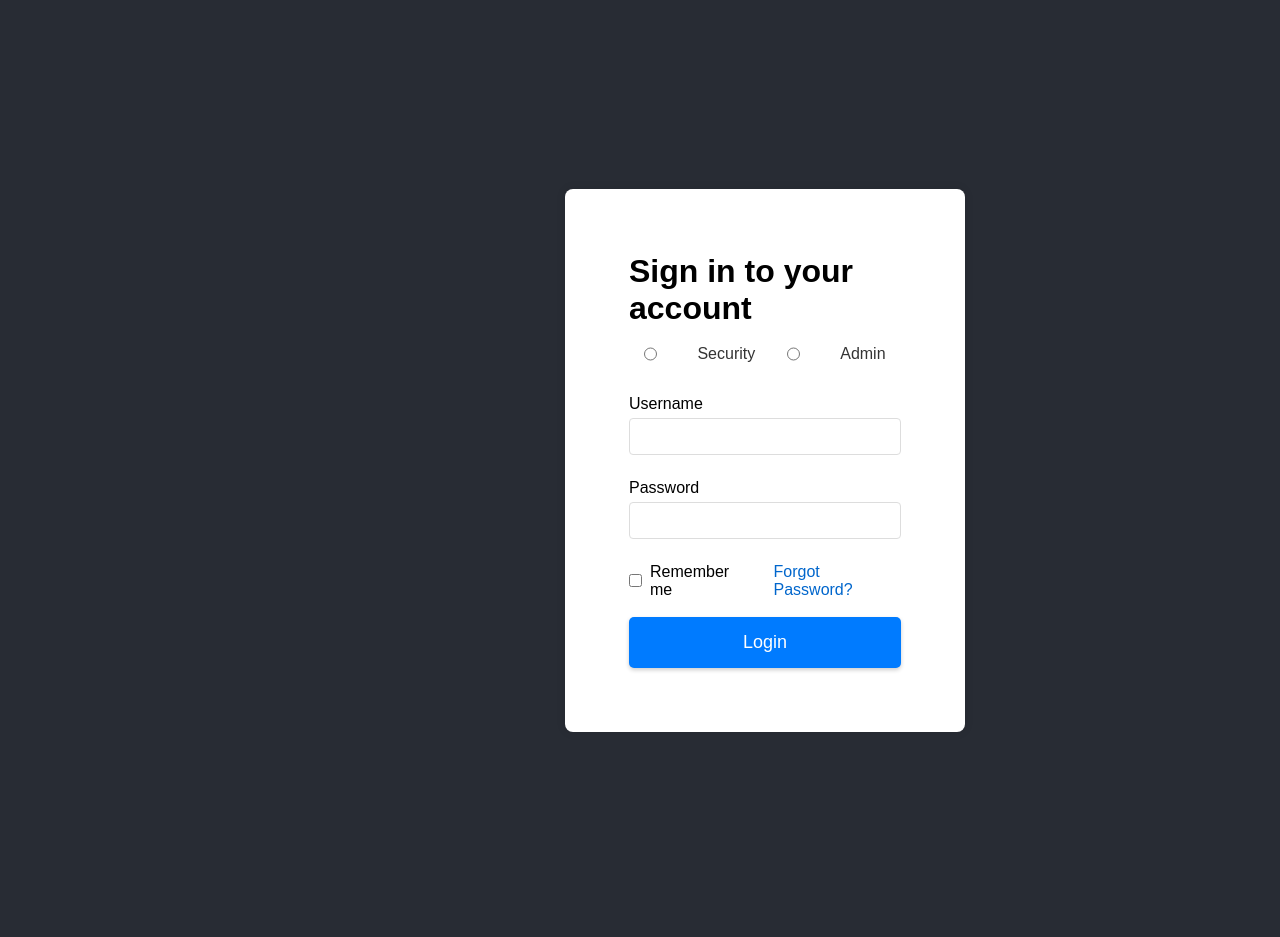
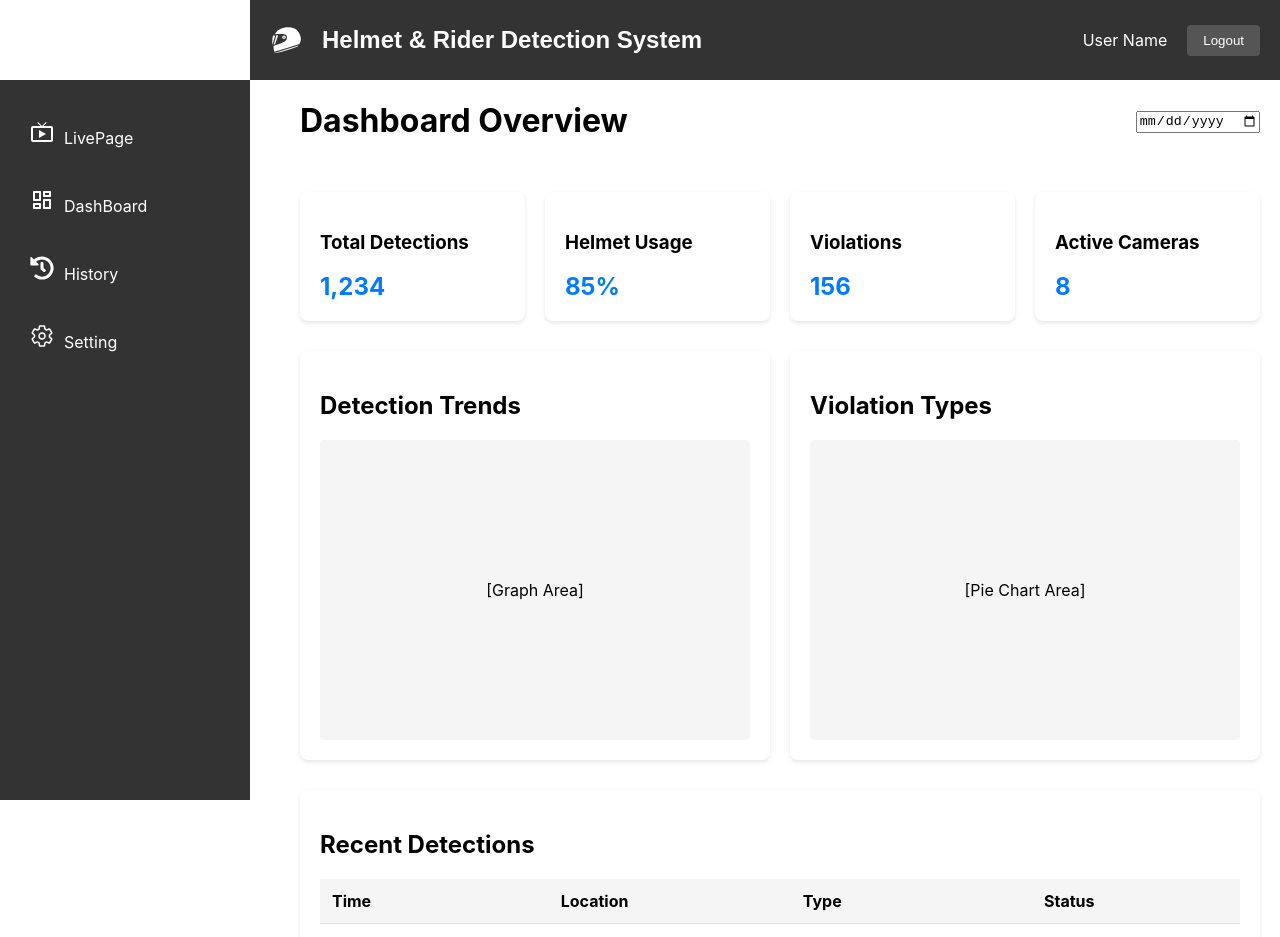
Before and after one commit to PhutawanNick/project-frontend, a React (Create React App) app: page / in a window 1280 px wide. Shown: the top 937 px of the page. Before the commit the page ends 860 px from the top, so only its background shows below. Built offline with nearby package versions, Linux system fonts and the light colour scheme.

Commit message:
Add function

```diff
--- a/src/App.js
+++ b/src/App.js
@@ -1,28 +1,24 @@
-import { BrowserRouter as Router, Routes, Route, useLocation } from 'react-router-dom';
-import Login from './pages/login/LoginPage';
-import HomePage from './pages/home/HomePage';
+import { BrowserRouter as Router, Routes, Route } from 'react-router-dom';
+import LivePage from './pages/live/LivePage';
+import DashBoard from './pages/dashboard/DashBoardPage';
+import History from './pages/history/HistoryPage';
+import Settings from './pages/setting/SettingPage';
+import Navbar from './components/Navbar';
 import Sidebar from './components/Sidebar';
-import Navbar from './components/Navbar';
+
 
 function App() {
-  const ShowNavbarAndHeader = () => {
-    const location = useLocation();
-    return location.pathname !== '/' && location.pathname !== '/login' ?(
-    <>
-      <Navbar />
-      <Sidebar />
-    </>
-    ) : null;
-  }
-
   return (
     <Router>
       <div className="App">
-        <ShowNavbarAndHeader />
+        <Navbar />
+        <Sidebar />
         <Routes>
-          <Route path="/" element={<Login />} />
-          <Route path="/home" element={<HomePage />} />
-          <Route path="/login/" element={<Login />} />
+          <Route path="/" element={<DashBoard />} />
+          <Route path="/LivePage" element={<LivePage />} />
+          <Route path="/DashBoard" element={<DashBoard />} />
+          <Route path="/History" element={<History />} />
+          <Route path="/Setting" element={<Settings />} />
         </Routes>
       </div>
     </Router>
--- a/src/components/Navbar.css
+++ b/src/components/Navbar.css
@@ -1,18 +1,19 @@
 /* กำหนดสไตล์หลักของ header */
 .header {
-    position: fixed;                  /* กำหนดตำแหน่งแบบคงที่ */
-    top: 0;                          /* ชิดขอบบน */
-    right: 0;                        /* ชิดขอบขวา */
-    left: 0;                     /* แก้ไขให้เท่ากับความกว้างของ Sidebar */
-    height: 60px;                    /* ลดความสูงลง */
-    background-color: #333;          /* สีพื้นหลังเทาเข้ม */
-    color: white;                    /* สีตัวอักษรขาว */
-    display: flex;                   /* จัดเรียงแบบ Flexbox */
-    justify-content: space-between;  /* จัดวางเนื้อหาให้กระจาย */
-    align-items: center;             /* จัดแนวตั้งกึ่งกลาง */
-    padding: 0 20px;                 /* ระยะห่างซ้าย-ขวา 20px */
-    z-index: 100;                    /* ลำดับชั้นการแสดงผล */
+    position: fixed;
+    top: 0;
+    left: 0;
+    right: 0;
+    height: 80px;
+    background-color: #333;
+    color: white;
+    display: flex;
+    justify-content: space-between;
+    align-items: center;
+    padding: 0 20px;
+    z-index: 999;
 }
+
 .logo {
     display: flex;                   /* จัดเรียงแบบ Flexbox */
     align-items: center;             /* จัดแนวตั้งกึ่งกลาง */
--- a/src/components/Sidebar.css
+++ b/src/components/Sidebar.css
@@ -1,12 +1,12 @@
 /* จัดการ sidebar หลัก */
 .sidebar {
-    background-color: #333;          /* สีพื้นหลังเทาเข้ม */
-    position: fixed;                 /* กำหนดตำแหน่งแบบคงที่ */
-    left: 0;                         /* ชิดขอบซ้าย */
-    top: 60px;                       /* ห่างจากขอบบน 60px */
-    height: calc(100vh - 60px);      /* ความสูงเต็มหน้าจอลบความสูง navbar */
-    width: 200px;                    /* ความกว้างคงที่ */
-    z-index: 999;                    /* ลำดับการซ้อนทับ */
+    background-color: #333;
+    position: fixed;
+    left: 0;
+    top: 80px;
+    width: 250px;
+    height: calc(100vh - 80px);
+    z-index: 99;
 }
 
 /* จัดการลิงก์ในเมนู */
@@ -22,6 +22,7 @@
 .side-links li {
     padding: 15px 30px;              /* ระยะห่างภายในรายการ */
     transition: background-color 0.2s; /* เอฟเฟกต์เปลี่ยนสีพื้นหลัง */
+
 }
 
 /* เอฟเฟกต์เมื่อชี้ที่รายการ */
@@ -40,14 +41,14 @@
 
 /* ปรับ margin ของ content หลัก */
 .main-content {
-    margin-left: 200px;              /* เว้นระยะจากขอบซ้ายเท่ากับความกว้าง sidebar */
-    margin-top: 60px;                /* เว้นระยะจากขอบบนเท่ากับความสูง navbar */
+    margin-left: 250px;              /* เว้นระยะจากขอบซ้ายเท่ากับความกว้าง sidebar */
+    margin-top: 80px;                /* เว้นระยะจากขอบบนเท่ากับความสูง navbar */
     padding: 20px;                   /* ระยะห่างขอบด้านใน */
 }
 
-/* แก้ไข Navbar ให้เริ่มหลัง Sidebar */
+/* ลบส่วนที่ไม่จำเป็นออก */
 .header {
-    left: 200px;                     /* เริ่มหลังจาก sidebar */
+    left: 250px;                     /* ไม่จำเป็นต้องมีเพราะกำหนดใน Navbar.css แล้ว */
 }
 
 /* ปรับ margin ของ content หลักเพื่อไม่ให้ทับกับ navbar */
--- a/src/pages/dashboard/DashBoard.css
+++ b/src/pages/dashboard/DashBoard.css
@@ -0,0 +1,85 @@
+.dashboard-container {
+  padding: 20px;
+  margin-left: 30px;
+  margin-top: 60px;
+}
+
+.dashboard-header {
+  display: flex;
+  justify-content: space-between;
+  align-items: center;
+  margin-bottom: 30px;
+}
+
+.stats-grid {
+  display: grid;
+  grid-template-columns: repeat(4, 1fr);
+  gap: 20px;
+  margin-bottom: 30px;
+}
+
+.stat-card {
+  background: white;
+  padding: 20px;
+  border-radius: 8px;
+  box-shadow: 0 2px 4px rgba(0,0,0,0.1);
+}
+
+.stat-number {
+  font-size: 24px;
+  font-weight: bold;
+  color: #007bff;
+  margin-top: 10px;
+}
+
+.charts-container {
+  display: grid;
+  grid-template-columns: repeat(2, 1fr);
+  gap: 20px;
+  margin-bottom: 30px;
+}
+
+.chart-box {
+  background: white;
+  padding: 20px;
+  border-radius: 8px;
+  box-shadow: 0 2px 4px rgba(0,0,0,0.1);
+}
+
+.chart-placeholder {
+  height: 300px;
+  background: #f5f5f5;
+  display: flex;
+  align-items: center;
+  justify-content: center;
+  border-radius: 4px;
+  margin-top: 15px;
+}
+
+.recent-activity {
+  background: white;
+  padding: 20px;
+  border-radius: 8px;
+  box-shadow: 0 2px 4px rgba(0,0,0,0.1);
+}
+
+table {
+  width: 100%;
+  border-collapse: collapse;
+  margin-top: 15px;
+}
+
+th, td {
+  padding: 12px;
+  text-align: left;
+  border-bottom: 1px solid #ddd;
+}
+
+th {
+  background-color: #f5f5f5;
+  font-weight: bold;
+}
+
+tr:hover {
+  background-color: #f9f9f9;
+}
--- a/src/pages/dashboard/DashBoardPage.js
+++ b/src/pages/dashboard/DashBoardPage.js
@@ -1,9 +1,72 @@
 import React from 'react';
+import './DashBoard.css';
 
 function DashBoard() {
   return (
-    <div>
-      <h1>Dash Board</h1>
+    <div className="dashboard-container">
+      <div className="dashboard-header">
+        <h1>Dashboard Overview</h1>
+        <div className="date-picker">
+          <input type="date" />
+        </div>
+      </div>
+
+      <div className="stats-grid">
+        <div className="stat-card">
+          <h3>Total Detections</h3>
+          <div className="stat-number">1,234</div>
+        </div>
+        <div className="stat-card">
+          <h3>Helmet Usage</h3>
+          <div className="stat-number">85%</div>
+        </div>
+        <div className="stat-card">
+          <h3>Violations</h3>
+          <div className="stat-number">156</div>
+        </div>
+        <div className="stat-card">
+          <h3>Active Cameras</h3>
+          <div className="stat-number">8</div>
+        </div>
+      </div>
+
+      <div className="charts-container">
+        <div className="chart-box">
+          <h2>Detection Trends</h2>
+          <div className="chart-placeholder">
+            [Graph Area]
+          </div>
+        </div>
+        <div className="chart-box">
+          <h2>Violation Types</h2>
+          <div className="chart-placeholder">
+            [Pie Chart Area]
+          </div>
+        </div>
+      </div>
+
+      <div className="recent-activity">
+        <h2>Recent Detections</h2>
+        <table>
+          <thead>
+            <tr>
+              <th>Time</th>
+              <th>Location</th>
+              <th>Type</th>
+              <th>Status</th>
+            </tr>
+          </thead>
+          <tbody>
+            <tr>
+              <td>09:45 AM</td>
+              <td>Camera #1</td>
+              <td>No Helmet</td>
+              <td>Violation</td>
+            </tr>
+            {/* Add more rows as needed */}
+          </tbody>
+        </table>
+      </div>
     </div>
   );
 }
--- a/src/pages/live/LivePage.css
+++ b/src/pages/live/LivePage.css
@@ -0,0 +1,24 @@
+.live-container {
+    padding: 20px;
+    margin-left: 250px;
+    margin-top: 80px;
+}
+
+.video-container {
+    display: flex;
+    justify-content: center;
+    align-items: center;
+    margin: 20px 0;
+    padding: 20px;
+    background-color: #f5f5f5;
+    border-radius: 8px;
+    box-shadow: 0 2px 4px rgba(0,0,0,0.1);
+}
+
+.video-frame {
+    width: 800px;
+    height: auto;
+    border: 3px solid #333;
+    border-radius: 4px;
+    box-shadow: 0 4px 8px rgba(0,0,0,0.2);
+}
--- a/src/pages/live/LivePage.js
+++ b/src/pages/live/LivePage.js
@@ -1,9 +1,17 @@
 import React from 'react';
+import './LivePage.css';
 
 function LivePage() {
   return (
-    <div>
-      <h1>LivePage</h1>
+    <div className="live-container">
+      <h1>Live Monitoring</h1>
+      <div className="video-container">
+        <img
+          src="http://172.20.10.7:8000/video_feed"
+          alt="live"
+          className="video-frame"
+        />
+      </div>
     </div>
   );
 }
```
Also changed, not shown: 1 other file (tests, documents, lock files or other folders).
